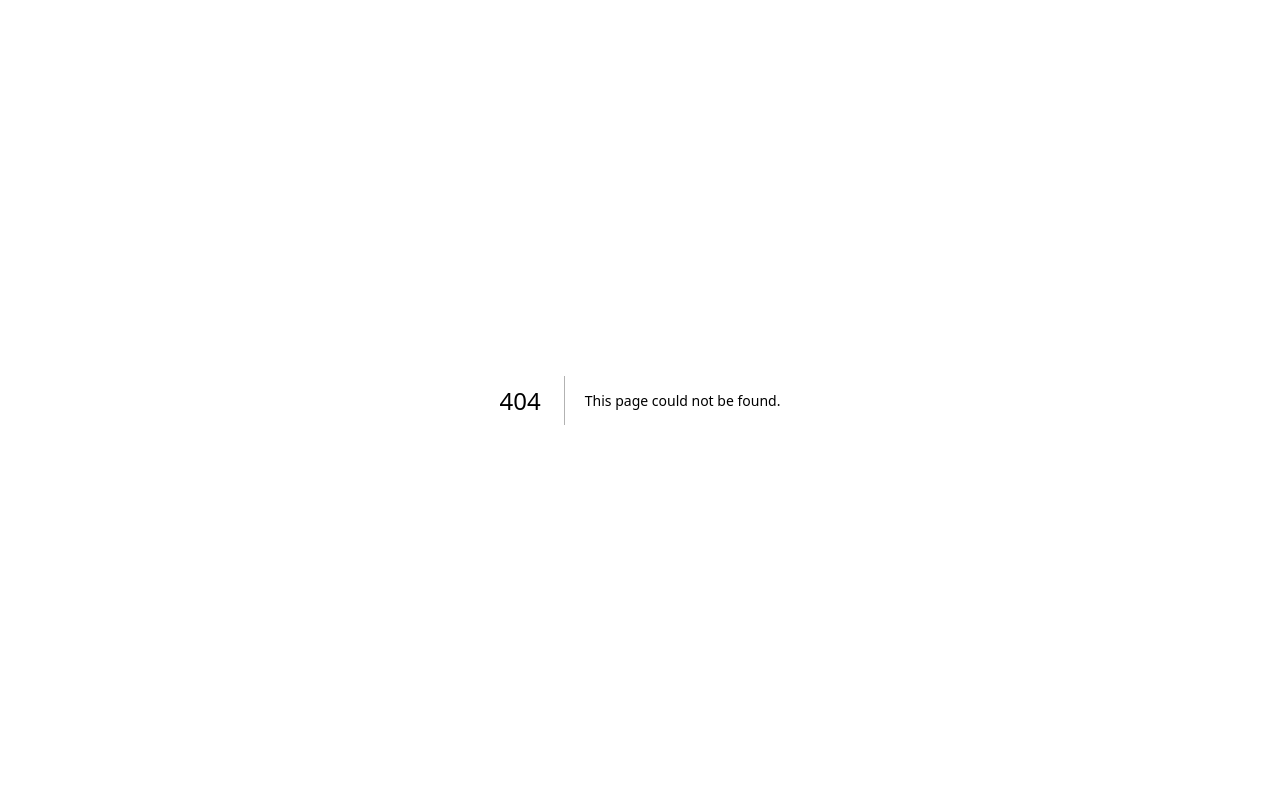
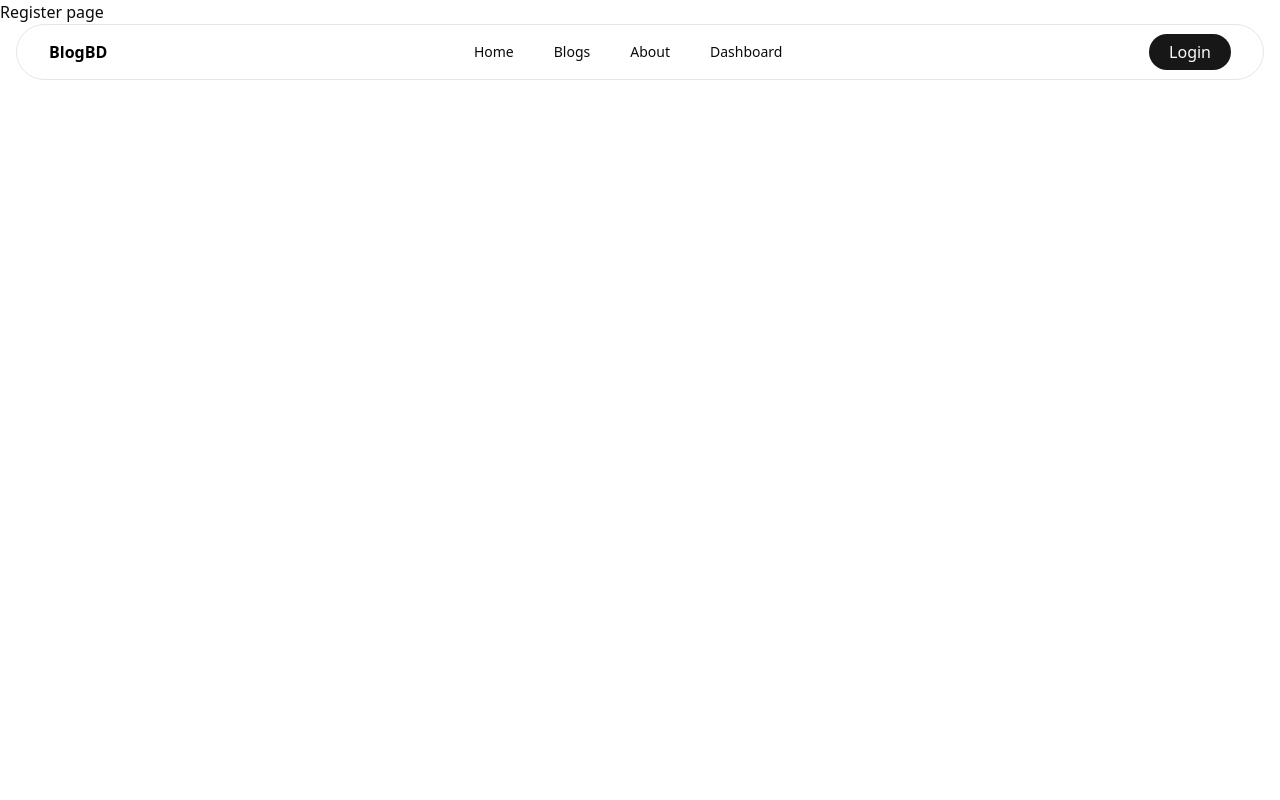
Before and after one commit to TheRABU/blogbd-client, a Next.js app: page /register in a window 1280 px wide. Before the commit this address had no page. Shown: the top 800 px of the page. Built offline with nearby package versions, Linux system fonts and the light colour scheme.

Commit message:
added auth route groups pages login,register

```diff
--- /dev/null
+++ b/src/app/(public)/(auth)/login/page.tsx
@@ -0,0 +1,9 @@
+const LoginPage = () => {
+  return (
+    <>
+      <div>LoginPage</div>
+    </>
+  );
+};
+
+export default LoginPage;
--- /dev/null
+++ b/src/app/(public)/(auth)/register/page.tsx
@@ -0,0 +1,5 @@
+const RegisterPage = () => {
+  return <div>Register page</div>;
+};
+
+export default RegisterPage;
```
